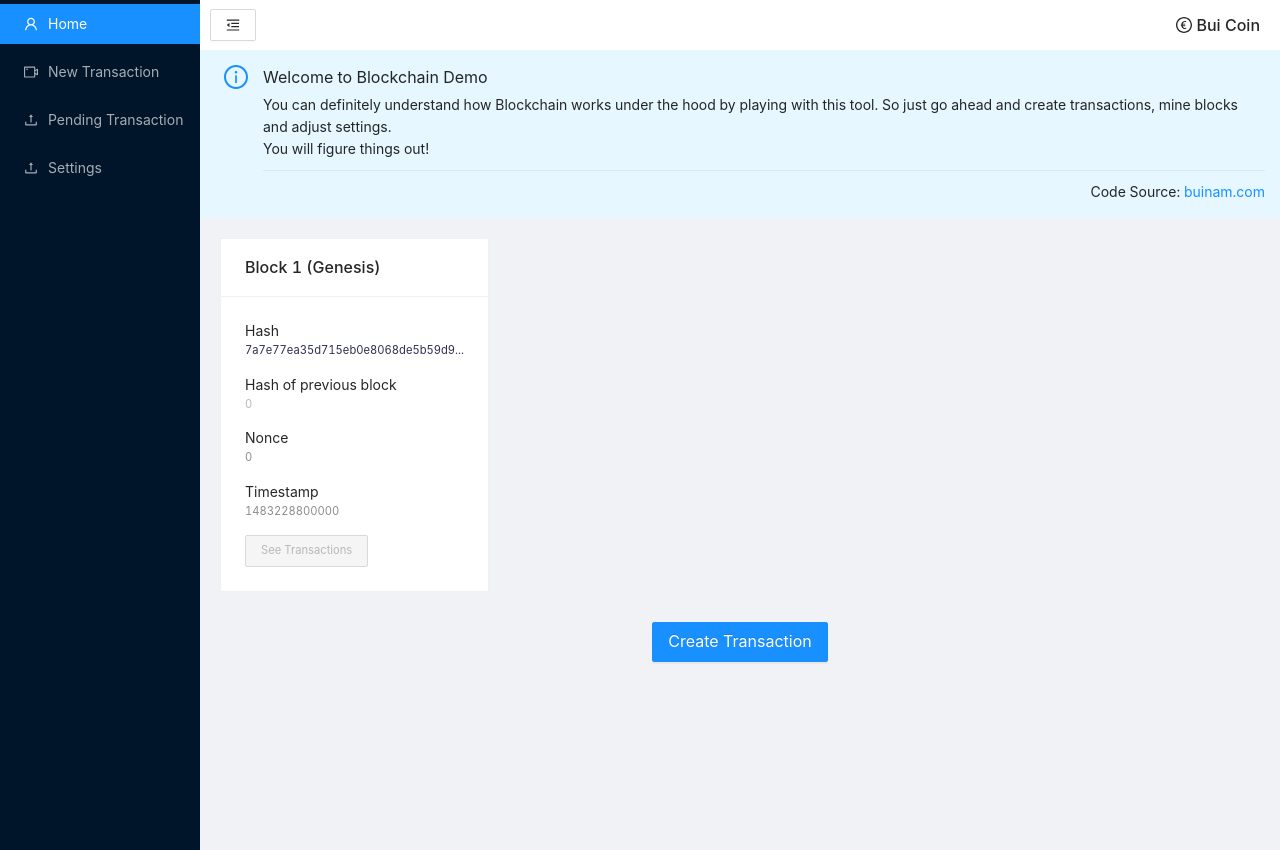
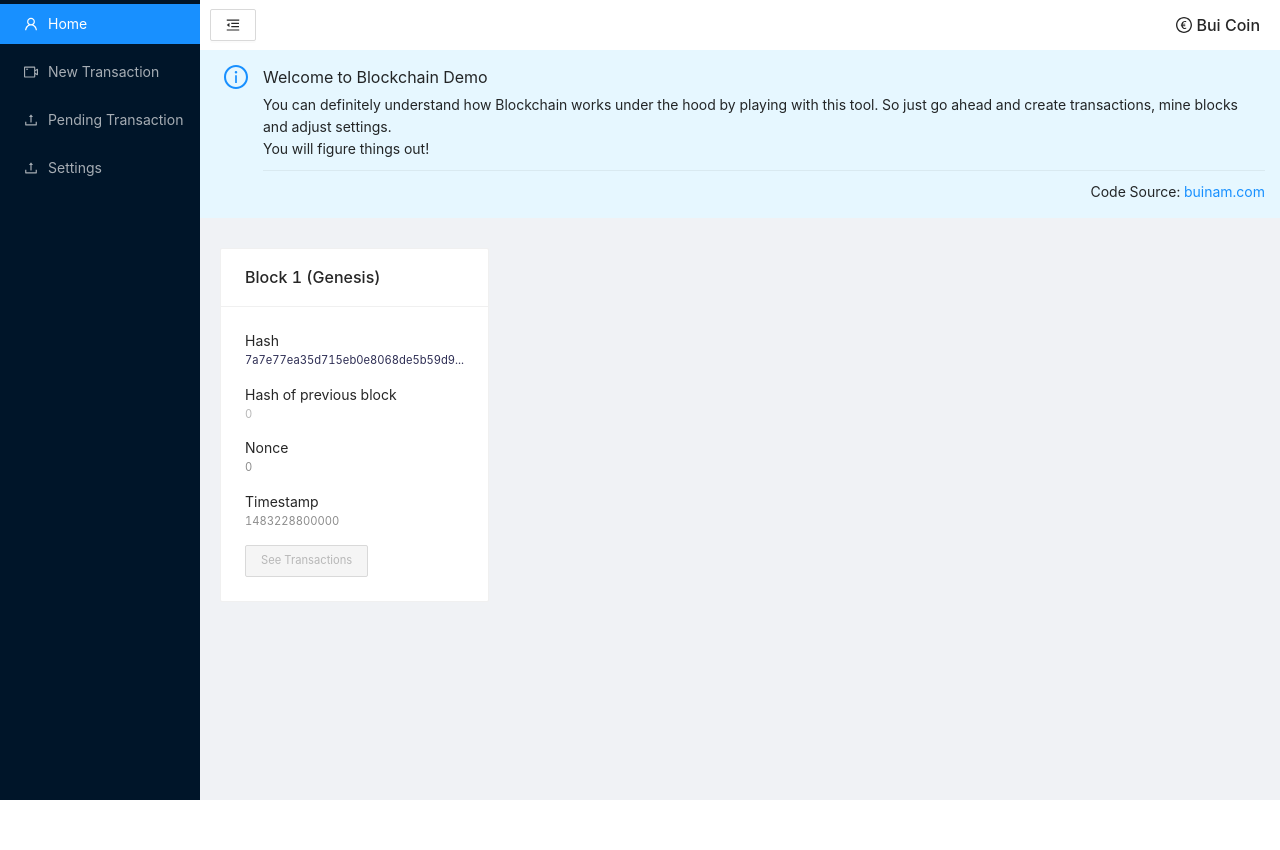
Before and after one commit to buikhacnam/blockchain-visualizer, a Next.js app: page / in a window 1280 px wide. After the commit the page ends 800 px from the top, so only its background shows below. Built offline with nearby package versions, Linux system fonts and the light colour scheme.

Commit message:
update style

```diff
--- a/components/blocks-in-chain/block-card.tsx
+++ b/components/blocks-in-chain/block-card.tsx
@@ -65,6 +65,8 @@ const BlockCardStyled = styled.div`
 	/* overflow-wrap: break-word; */
 	word-break: break-all;
 	display: inline-block;
+	margin: 0 10px;
+
 	span {
 		display: block;
 		font-size: 0.7rem;
@@ -75,4 +77,5 @@ const BlockCardStyled = styled.div`
 		color: unset !important;
 	}
 `
-const BlockCardContent = styled.div``
+const BlockCardContent = styled.div`
+`
--- a/components/blocks-in-chain/blockchain-list.tsx
+++ b/components/blocks-in-chain/blockchain-list.tsx
@@ -34,7 +34,7 @@ const ChainListWrapper = styled.div`
 `
 
 const ChainListStyled = styled.div`
-    padding: 20px;
+    padding: 30px 10px;
 	overflow-x: scroll;
 	overflow-y: hidden;
 	white-space: nowrap;
--- a/components/dashboard.tsx
+++ b/components/dashboard.tsx
@@ -22,7 +22,7 @@ export default function Dashboard({ children }: { children: React.ReactNode }) {
 	}
 
 	return (
-		<Layout>
+		<Layout style={{ height: '100vh' }}>
 			<SiderDashboard toggle={toggle} collapsed={collapsed} />
 			<Layout className='site-layout'>
 				<HeaderStyled className="site-layout-background" style={{ padding: 0 }}>
@@ -45,7 +45,7 @@ export default function Dashboard({ children }: { children: React.ReactNode }) {
 					)}
 					<p className='logo-style'><EuroCircleOutlined />&nbsp;Bui Coin</p>
 				</HeaderStyled>
-				<Content style={{ height: '100vh' }}>{children}</Content>
+				<Content>{children}</Content>
 			</Layout>
 		</Layout>
 	)
--- a/components/welcome-alert.tsx
+++ b/components/welcome-alert.tsx
@@ -22,5 +22,6 @@ const AlertContent = () => {
 }
 
 const AlertStyle = styled(Alert)`
+	/* margin-bottom: 20px; */
 `
 export default WelcomeAlert
--- a/pages/index.tsx
+++ b/pages/index.tsx
@@ -2,42 +2,43 @@ import type { NextPage } from 'next'
 import Link from 'next/link'
 import { useEffect } from 'react'
 import styles from '../styles/Home.module.css'
-import {useBlockchain} from '../context/global-context'
+import { useBlockchain } from '../context/global-context'
 import { Blockchain } from '../utils/blockchain'
 import BlockchainList from '../components/blocks-in-chain/blockchain-list'
 import styled from 'styled-components'
-import { Button } from 'antd'
+import { Button, Divider } from 'antd'
 
 const Home: NextPage = () => {
-  const {state, dispatch} = useBlockchain()
+	const { state, dispatch } = useBlockchain()
 
 	useEffect(() => {
-    if(!window.buiCoin){
+		if (!window.buiCoin) {
 			window.buiCoin = new Blockchain()
 		}
-    dispatch({type: 'get_blockchain', blocks: window.buiCoin})
+		dispatch({ type: 'get_blockchain', blocks: window.buiCoin })
 	}, [])
-
 
 	return (
 		<HomeStyled>
 			<BlockchainList />
-        <NewTransaction>
+			{/* <NewTransaction>
           <Button
-            size='large'
             type='primary'
           >
             Create Transaction
           </Button>
-        </NewTransaction>
+        </NewTransaction> */}
 		</HomeStyled>
 	)
 }
 
-const HomeStyled = styled.div``
+const HomeStyled = styled.div`
+  background-color: #f0f2f5;
+`
 
 const NewTransaction = styled.div`
+  background-color: #ffffff;
 	text-align: center;
-  margin-top: 10px;
+	padding-top: 30px;
 `
 export default Home
--- a/styles/globals.css
+++ b/styles/globals.css
@@ -15,8 +15,12 @@ a {
 	box-sizing: border-box;
 }
 
+.ant-layout {
+	/* background-color: #FFFFFF !important; */
+}
+
 .ant-layout-header {
-  background: #FFFFFF !important;
+	background: #ffffff !important;
 	height: 50px !important;
 	line-height: 50px !important;
 }
```
Also changed, not shown: pages/new-transaction.tsx (+5 -2 lines). Lines whose indentation alone changed are shown as unchanged.
